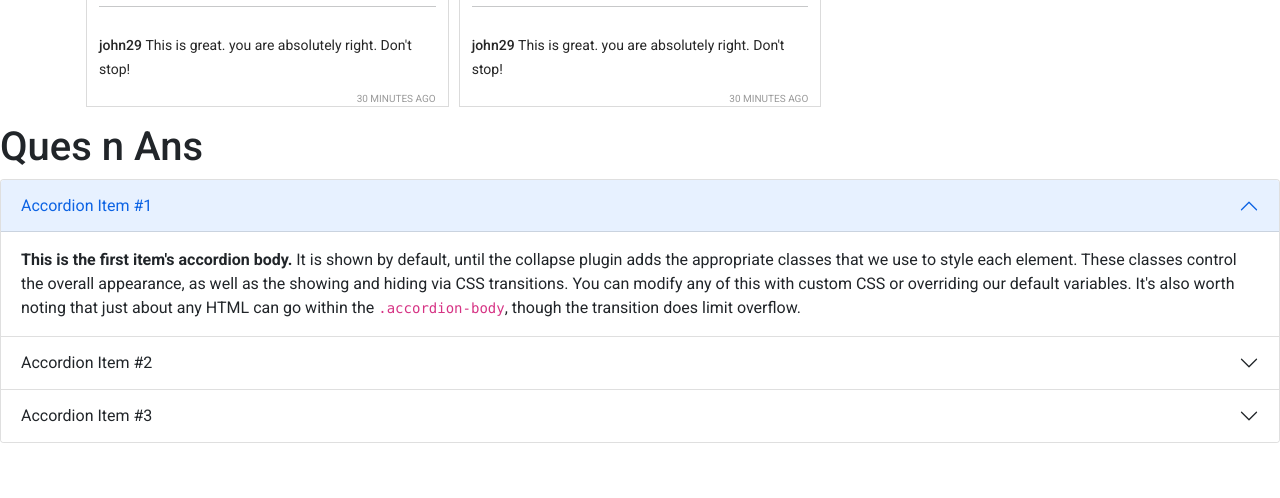
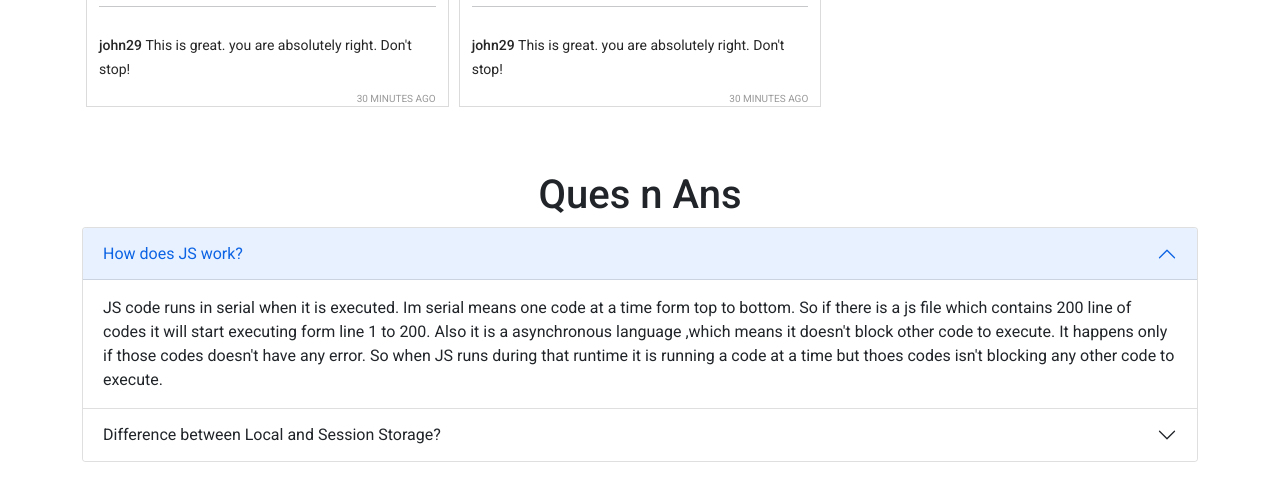
Before and after one commit to HameemH/bugFix-assign07, a plain HTML site: page index.html in a window 1280 px wide. Shown: the part 1425-1923 px from the top of the page. Before the commit the page ends 1868 px from the top, so only its background shows below. Drawn offline with nearby package versions, Linux system fonts and the light colour scheme.

Commit message:
questions being answered

```diff
--- a/index.html
+++ b/index.html
@@ -77,42 +77,31 @@
                 <h1>Reported posts</h1>
             </div>
         </main>
-        <section>
-            <h1>Ques n Ans</h1>
+        <!--  Bonus section added -->
+        <section class="container my-5">
+            <h1 class="text-center">Ques n Ans</h1>
             <div class="accordion" id="accordionExample">
                 <div class="accordion-item">
                   <h2 class="accordion-header" id="headingOne">
                     <button class="accordion-button" type="button" data-bs-toggle="collapse" data-bs-target="#collapseOne" aria-expanded="true" aria-controls="collapseOne">
-                      Accordion Item #1
+                     How does JS work?
                     </button>
                   </h2>
                   <div id="collapseOne" class="accordion-collapse collapse show" aria-labelledby="headingOne" data-bs-parent="#accordionExample">
                     <div class="accordion-body">
-                      <strong>This is the first item's accordion body.</strong> It is shown by default, until the collapse plugin adds the appropriate classes that we use to style each element. These classes control the overall appearance, as well as the showing and hiding via CSS transitions. You can modify any of this with custom CSS or overriding our default variables. It's also worth noting that just about any HTML can go within the <code>.accordion-body</code>, though the transition does limit overflow.
-                    </div>
-                  </div>
-                </div>
-                <div class="accordion-item">
-                  <h2 class="accordion-header" id="headingTwo">
-                    <button class="accordion-button collapsed" type="button" data-bs-toggle="collapse" data-bs-target="#collapseTwo" aria-expanded="false" aria-controls="collapseTwo">
-                      Accordion Item #2
-                    </button>
-                  </h2>
-                  <div id="collapseTwo" class="accordion-collapse collapse" aria-labelledby="headingTwo" data-bs-parent="#accordionExample">
-                    <div class="accordion-body">
-                      <strong>This is the second item's accordion body.</strong> It is hidden by default, until the collapse plugin adds the appropriate classes that we use to style each element. These classes control the overall appearance, as well as the showing and hiding via CSS transitions. You can modify any of this with custom CSS or overriding our default variables. It's also worth noting that just about any HTML can go within the <code>.accordion-body</code>, though the transition does limit overflow.
+                     JS code runs in serial when it is executed. Im serial means one code at a time form top to bottom. So if there is a js file which contains 200 line of codes it will start executing form line 1 to 200. Also it is a asynchronous language ,which means it doesn't block other code to execute. It happens only if those codes doesn't have any error. So when JS runs during that runtime it is running a code at a time but thoes codes isn't blocking any other code to execute.
                     </div>
                   </div>
                 </div>
                 <div class="accordion-item">
                   <h2 class="accordion-header" id="headingThree">
                     <button class="accordion-button collapsed" type="button" data-bs-toggle="collapse" data-bs-target="#collapseThree" aria-expanded="false" aria-controls="collapseThree">
-                      Accordion Item #3
+                      Difference between Local and Session Storage?
                     </button>
                   </h2>
                   <div id="collapseThree" class="accordion-collapse collapse" aria-labelledby="headingThree" data-bs-parent="#accordionExample">
                     <div class="accordion-body">
-                      <strong>This is the third item's accordion body.</strong> It is hidden by default, until the collapse plugin adds the appropriate classes that we use to style each element. These classes control the overall appearance, as well as the showing and hiding via CSS transitions. You can modify any of this with custom CSS or overriding our default variables. It's also worth noting that just about any HTML can go within the <code>.accordion-body</code>, though the transition does limit overflow.
+                     Local storage is permanent storage and Session storage is temporary storage in a browser tab/link. When we open a tab/link in a browser it stores data from user usages on that tab/link according to code.  when we open a tab/link and after storing data session storage remains forever even after we close the link and reopen it at any time local storage will be there. It means local storage is permanent it will not disappear  from that tab/link untill we manually delete it. And when it comes to session storage the data will disappear when tab/link will be closed.
                     </div>
                   </div>
                 </div>
@@ -122,6 +111,7 @@
 
         <!-- add javascript  file  -->
         <script src="./js/app.js"></script>
+          <!-- bootstrap cdn link -->
         <script src="https://cdn.jsdelivr.net/npm/bootstrap@5.1.3/dist/js/bootstrap.bundle.min.js" integrity="sha384-ka7Sk0Gln4gmtz2MlQnikT1wXgYsOg+OMhuP+IlRH9sENBO0LRn5q+8nbTov4+1p" crossorigin="anonymous"></script>
     </body>
 </html>
```
